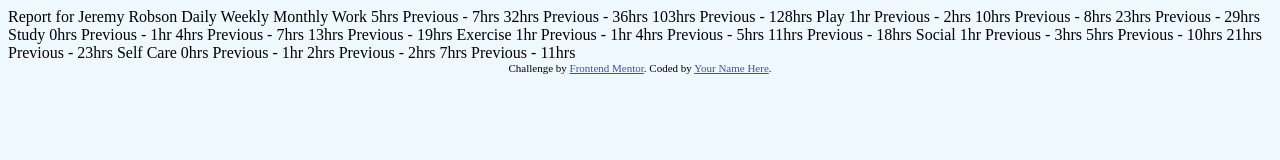
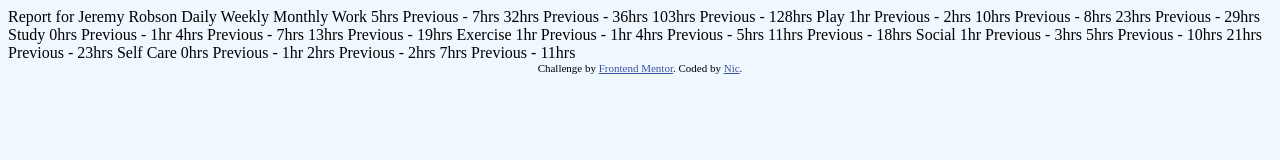
Before and after one commit to nicm42/time-tracking-dashboard, a website built with Vite: page index.html in a window 1280 px wide. Built offline with nearby package versions, Linux system fonts and the light colour scheme.

Commit message:
Added my info to attribution

```diff
--- a/index.html
+++ b/index.html
@@ -115,7 +115,7 @@
       Challenge by
       <a href="https://www.frontendmentor.io?ref=challenge" target="_blank"
         >Frontend Mentor</a
-      >. Coded by <a href="#">Your Name Here</a>.
+      >. Coded by <a href="https://github.com/nicm42">Nic</a>.
     </div>
 
     <script type="module" src="/src/main.ts"></script>
```
